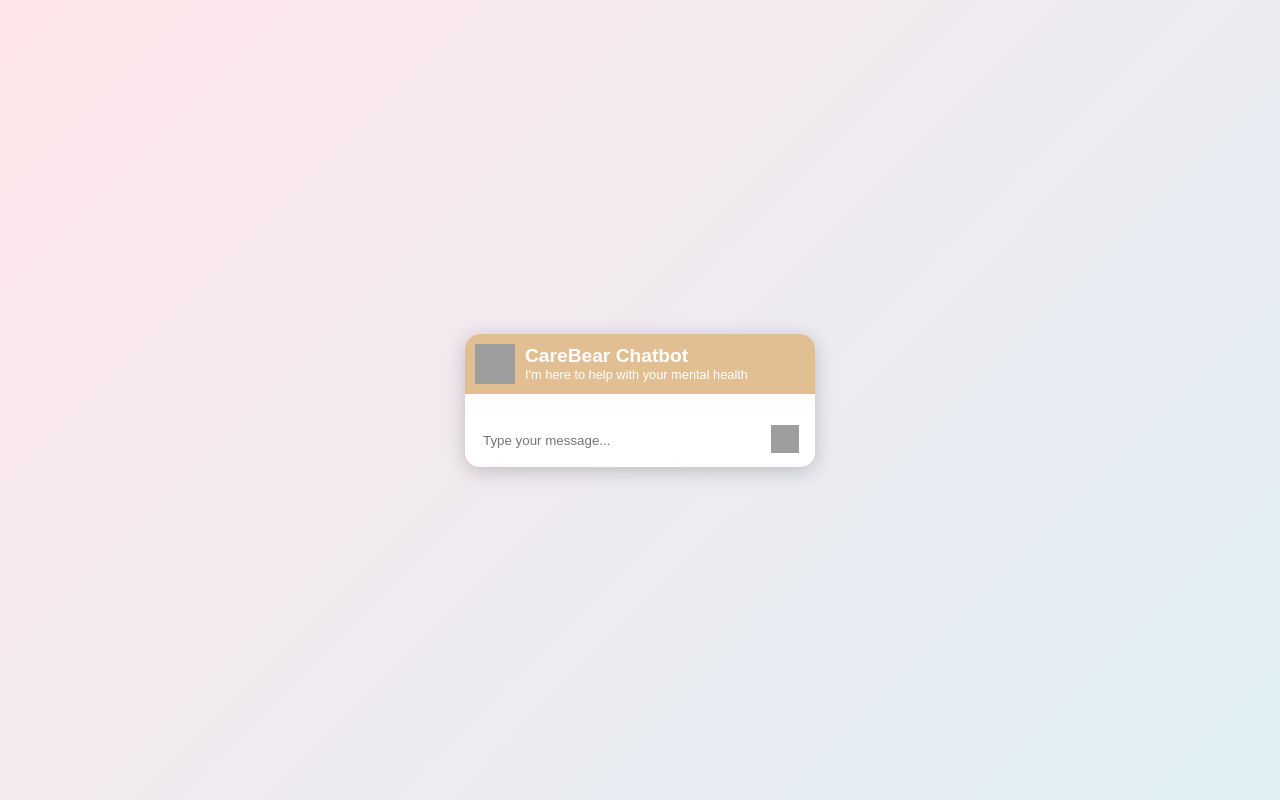
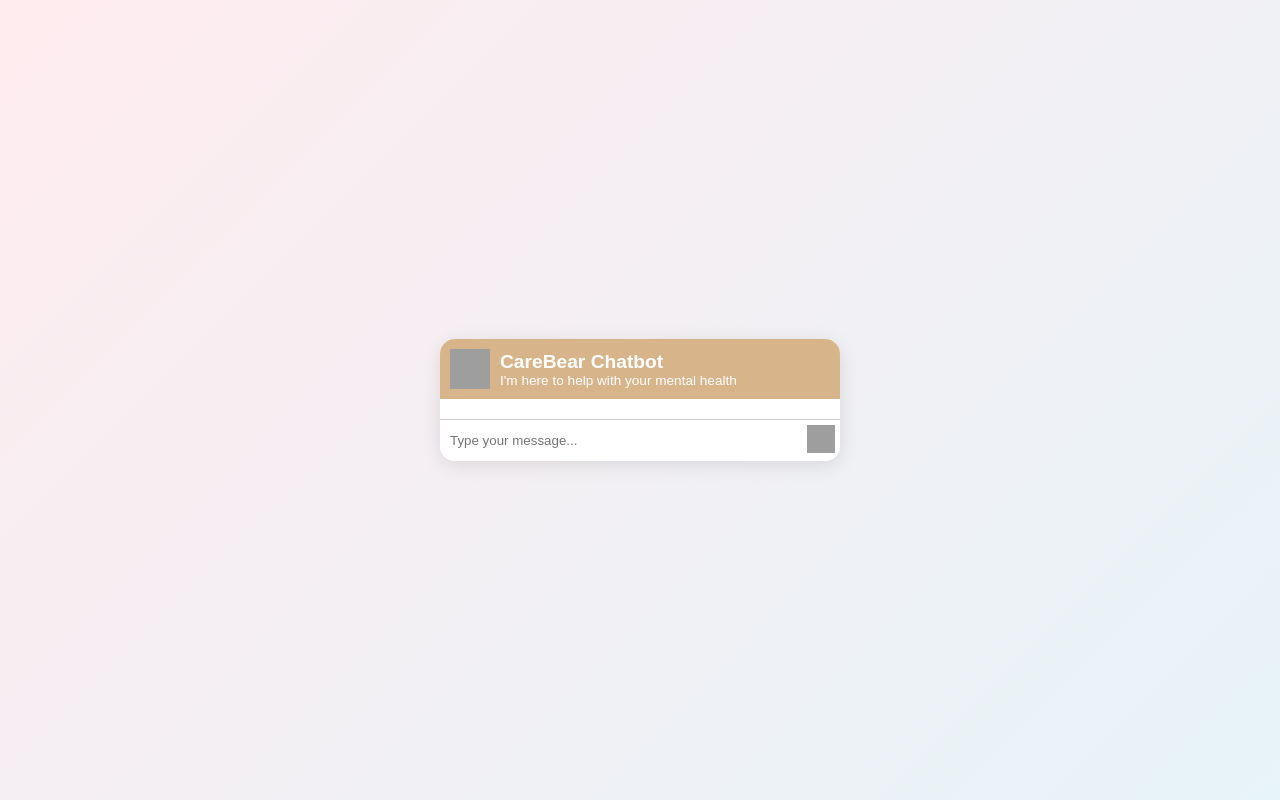
Before and after one commit to MariaTonova/mentalhealthchatbot, a Flask app: page / in a window 1280 px wide. Run offline with Flask 3, Linux system fonts and the light colour scheme; grey boxes are pictures that could not be loaded.

Commit message:
Update style.css

```diff
--- a/static/style.css
+++ b/static/style.css
@@ -1,63 +1,67 @@
+/* Background gradient */
 body {
-    margin: 0;
-    padding: 0;
+    background: linear-gradient(135deg, rgba(255, 192, 203, 0.3), rgba(173, 216, 230, 0.3));
     font-family: Arial, sans-serif;
-    background: linear-gradient(135deg, rgba(255, 192, 203, 0.4), rgba(173, 216, 230, 0.4));
-    height: 100vh;
     display: flex;
     justify-content: center;
     align-items: center;
+    height: 100vh;
+    margin: 0;
 }
 
+/* Chat container */
 .chat-container {
-    width: 350px;
-    background-color: rgba(255, 255, 255, 0.9);
+    background: white;
     border-radius: 15px;
-    box-shadow: 0px 4px 20px rgba(0, 0, 0, 0.2);
+    box-shadow: 0 4px 20px rgba(0, 0, 0, 0.1);
+    width: 400px;
+    max-width: 90%;
     display: flex;
     flex-direction: column;
     overflow: hidden;
 }
 
+/* Header */
 .chat-header {
     display: flex;
     align-items: center;
-    background-color: rgba(222, 184, 135, 0.9);
+    background: #d8b48a;
     padding: 10px;
 }
 
 .bear-logo {
+    height: 40px;
     width: 40px;
-    height: 40px;
     margin-right: 10px;
 }
 
-.chat-header h2 {
+.chat-title h2 {
     margin: 0;
     font-size: 1.2em;
     color: white;
 }
 
-.chat-header p {
+.chat-title p {
     margin: 0;
-    font-size: 0.8em;
+    font-size: 0.85em;
     color: white;
 }
 
+/* Chat messages */
 .chat-box {
     flex: 1;
     padding: 10px;
     overflow-y: auto;
-    background-color: rgba(255, 255, 255, 0.8);
+    background: rgba(255, 255, 255, 0.8);
 }
 
 .message {
-    margin-bottom: 10px;
+    margin: 8px 0;
 }
 
 .message.user {
     text-align: right;
-    color: #333;
+    color: #555;
 }
 
 .message.bot {
@@ -65,28 +69,29 @@ body {
     color: #333;
 }
 
+/* Input area */
 .chat-input {
     display: flex;
-    padding: 10px;
-    background-color: rgba(255, 255, 255, 0.9);
+    border-top: 1px solid #ccc;
+    background: white;
 }
 
 #userInput {
     flex: 1;
-    padding: 8px;
+    padding: 10px;
     border: none;
-    border-radius: 20px;
     outline: none;
 }
 
-#sendBtn {
+/* Paw button */
+.paw-button {
     background: none;
     border: none;
-    margin-left: 8px;
+    padding: 5px;
     cursor: pointer;
 }
 
-#sendBtn img.paw-icon {
+.paw-icon {
+    height: 28px;
     width: 28px;
-    height: 28px;
 }
```
